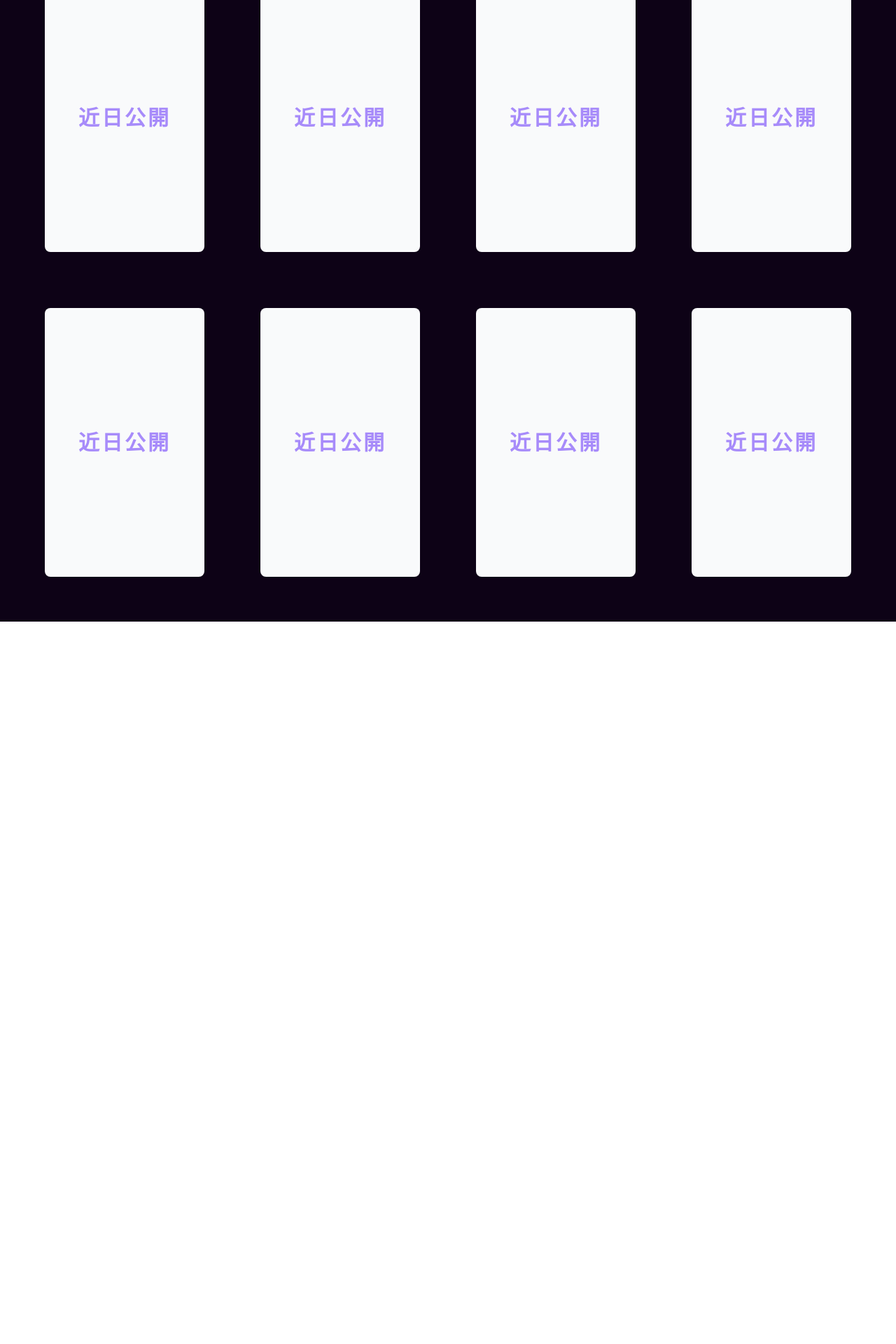
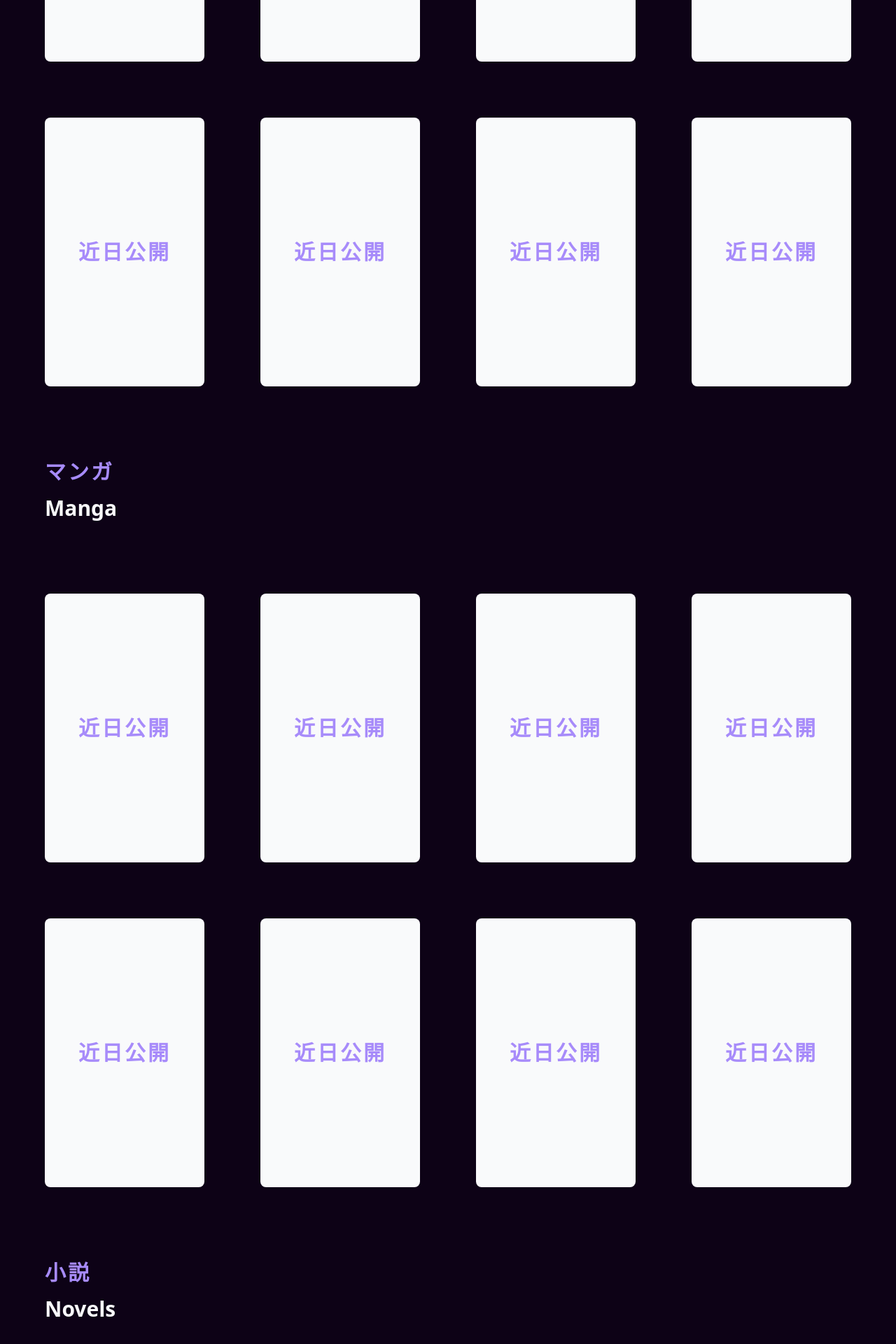
Before and after one commit to soygabrielnunez/translations-portfolio, a Vue app: page / in a window 1280 px wide. Shown: the part 816-2736 px from the top of the page at 70% size. Before the commit the page ends 1704 px from the top, so only its background shows below. Built offline with nearby package versions, Linux system fonts and the light colour scheme.

Commit message:
styling cards

```diff
--- a/src/components/Portfolio.vue
+++ b/src/components/Portfolio.vue
@@ -4,7 +4,11 @@
     <h1 class="text-center text-3xl sm:text-5xl text-purple-400 font-extrabold tracking-widest">翻訳ポートフォリオ</h1>
     <h1 class="text-center text-3xl sm:text-5xl text-gray-50 font-semibold capitalize mt-4">translations portfolio</h1>
   </div>
-  <div class="grid justify-center grid-cols-1 md:grid-cols-2 lg:grid-cols-3 xl:grid-cols-4 gap-20 md:p-8">
+  <div class="sticky top-0 subtitle-container p-8">
+    <h3 class="text-xl sm:text-3xl text-purple-400 font-extrabold tracking-widest">ビデオゲーム</h3>
+    <h3 class="text-xl sm:text-3xl text-gray-50 font-semibold capitalize mt-4">video games</h3>
+  </div>
+  <div class="grid justify-center grid-cols-1 md:grid-cols-2 lg:grid-cols-3 xl:grid-cols-4 gap-20 p-2 md:p-8">
     <div class="rounded-lg 100% h-96 bg-gray-50 flex justify-center items-center">
       <span class="text-3xl text-purple-400 font-extrabold tracking-widest">近日公開</span>
     </div>
@@ -17,6 +21,54 @@
     <div class="rounded-lg 100% h-96 bg-gray-50 flex justify-center items-center">
       <span class="text-3xl text-purple-400 font-extrabold tracking-widest">近日公開</span>
     </div>
+    <div class="rounded-lg 100% h-96 bg-gray-50 flex justify-center items-center">
+      <span class="text-3xl text-purple-400 font-extrabold tracking-widest">近日公開</span>
+    </div>
+    <div class="rounded-lg 100% h-96 bg-gray-50 flex justify-center items-center">
+      <span class="text-3xl text-purple-400 font-extrabold tracking-widest">近日公開</span>
+    </div>
+    <div class="rounded-lg 100% h-96 bg-gray-50 flex justify-center items-center">
+      <span class="text-3xl text-purple-400 font-extrabold tracking-widest">近日公開</span>
+    </div>
+    <div class="rounded-lg 100% h-96 bg-gray-50 flex justify-center items-center">
+      <span class="text-3xl text-purple-400 font-extrabold tracking-widest">近日公開</span>
+    </div>
+  </div>
+  <div class="sticky top-0 subtitle-container p-8">
+    <h3 class="text-xl sm:text-3xl text-purple-400 font-extrabold tracking-widest">マンガ</h3>
+    <h3 class="text-xl sm:text-3xl text-gray-50 font-semibold capitalize mt-4">manga</h3>
+  </div>
+  <div class="grid justify-center grid-cols-1 md:grid-cols-2 lg:grid-cols-3 xl:grid-cols-4 gap-20 p-2 md:p-8">
+    <div class="rounded-lg 100% h-96 bg-gray-50 flex justify-center items-center">
+      <span class="text-3xl text-purple-400 font-extrabold tracking-widest">近日公開</span>
+    </div>
+    <div class="rounded-lg 100% h-96 bg-gray-50 flex justify-center items-center">
+      <span class="text-3xl text-purple-400 font-extrabold tracking-widest">近日公開</span>
+    </div>
+    <div class="rounded-lg 100% h-96 bg-gray-50 flex justify-center items-center">
+      <span class="text-3xl text-purple-400 font-extrabold tracking-widest">近日公開</span>
+    </div>
+    <div class="rounded-lg 100% h-96 bg-gray-50 flex justify-center items-center">
+      <span class="text-3xl text-purple-400 font-extrabold tracking-widest">近日公開</span>
+    </div>
+    <div class="rounded-lg 100% h-96 bg-gray-50 flex justify-center items-center">
+      <span class="text-3xl text-purple-400 font-extrabold tracking-widest">近日公開</span>
+    </div>
+    <div class="rounded-lg 100% h-96 bg-gray-50 flex justify-center items-center">
+      <span class="text-3xl text-purple-400 font-extrabold tracking-widest">近日公開</span>
+    </div>
+    <div class="rounded-lg 100% h-96 bg-gray-50 flex justify-center items-center">
+      <span class="text-3xl text-purple-400 font-extrabold tracking-widest">近日公開</span>
+    </div>
+    <div class="rounded-lg 100% h-96 bg-gray-50 flex justify-center items-center">
+      <span class="text-3xl text-purple-400 font-extrabold tracking-widest">近日公開</span>
+    </div>
+  </div>
+  <div class="sticky top-0 subtitle-container p-8">
+    <h3 class="text-xl sm:text-3xl text-purple-400 font-extrabold tracking-widest">小説</h3>
+    <h3 class="text-xl sm:text-3xl text-gray-50 font-semibold capitalize mt-4">novels</h3>
+  </div>
+  <div class="grid justify-center grid-cols-1 md:grid-cols-2 lg:grid-cols-3 xl:grid-cols-4 gap-20 p-2 md:p-8">
     <div class="rounded-lg 100% h-96 bg-gray-50 flex justify-center items-center">
       <span class="text-3xl text-purple-400 font-extrabold tracking-widest">近日公開</span>
     </div>
@@ -56,4 +108,7 @@ export default defineComponent({
 .portfolio-container {
   grid-template-rows: auto auto;
 }
+.subtitle-container {
+  background-color: #0d0216;
+}
 </style>
```
